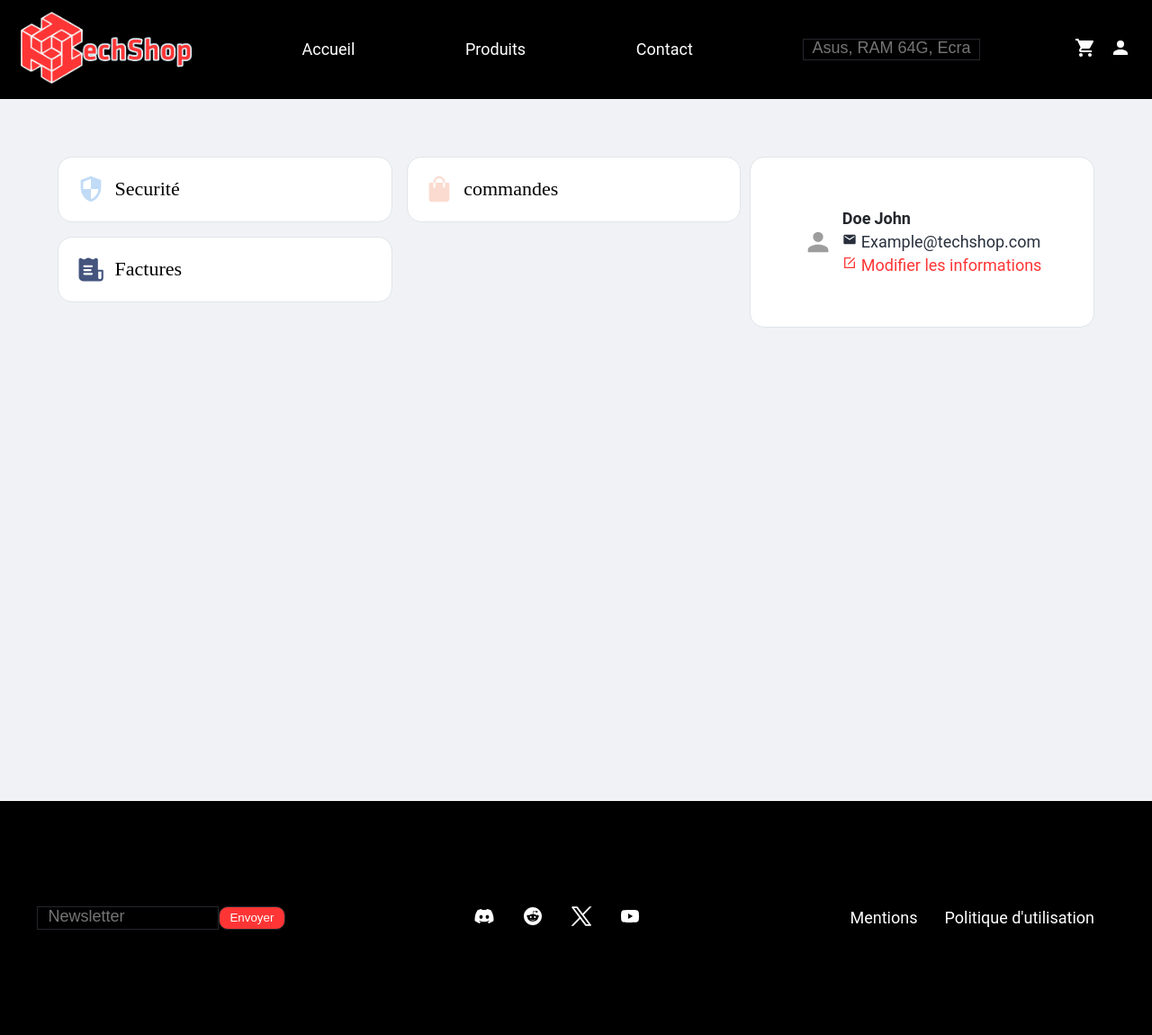
After one commit to Osmause/TechShop, a PHP site: page /pages/account.php in a window 1280 px wide. The commit adds this page. Shown: the whole page at 90% size. Run offline with PHP 8.4, Linux system fonts and the light colour scheme.

Commit message:
add: confirmation, account page

```diff
--- a/assets/css/includes/footer.css
+++ b/assets/css/includes/footer.css
@@ -1,12 +1,15 @@
 footer {
     width: 100%;
+    background-color: var(--secondary-color);
     height: var(--footer-height);
-    background-color: var(--secondary-color);
-    padding: 5%;
+    display: flex;
+    padding: 0 5%;
+    align-items: center;
 }
 
 footer > ul {
     display: flex;
+    width: 100%;
     flex-direction: column;
     align-items: center;
     gap: 10px;
@@ -23,11 +26,15 @@ footer ul li ul {
     gap: 30px;
 }
 
-footer form {
+footer ul li form {
     width: 100%;
     display: flex;
     justify-content: center;
 }
+
+/* footer ul li:last-child{
+    width: min-content;
+} */
 
 .send {
     background-color: var(--primary-color);
--- /dev/null
+++ b/assets/css/pages/account.css
@@ -0,0 +1,108 @@
+@import url(/assets/css/variable.css);
+
+body {
+    background: #f0f2f5;
+
+}
+
+main {
+    height: calc(100% - var(--footer-height) - -10%);
+    padding: 15%;
+}
+
+section {
+    height: 100%;
+    display: flex;
+    flex-direction: column;
+}
+
+.information,
+.security,
+.order,
+.invoice {
+    display: flex;
+    gap: 10px;
+    align-items: center;
+    padding: 5%;
+    background-color: var(--white-diamond);
+    border: 1.5px solid #e0e4ea;
+    border-radius: 16px;
+}
+
+.container .identity,
+.email-container {
+    margin-bottom: 5px;
+}
+
+.information path {
+    fill: #9D9D9D;
+}
+
+.name {
+    color: var(--black-soft);
+    font-weight: 600;
+}
+
+.email-container,
+.update-container {
+    display: flex;
+    gap: 5px;
+}
+
+.email {
+    color: #28303D;
+}
+
+.email-container path {
+    fill: #28303D;
+}
+
+.update-container path {
+    fill: var(--primary-color);
+}
+
+.update {
+    color: var(--primary-color);
+}
+
+.security path {
+    fill: #C1DBF6;
+}
+
+.security span,
+.order span,
+.invoice span {
+    color: var(--secondary-color);
+}
+
+.order path {
+    fill: #FBDBD0;
+}
+
+.invoice path {
+    fill: #44547D;
+}
+
+
+@media only screen and (min-width: 800px) {
+
+    main {
+        height: calc(100% - var(--footer-height) - -30%);
+        padding: 5%;
+    }
+    main section{
+        display: flex;
+        gap: 10px;
+        flex-direction: row-reverse;
+        align-items: start;
+        justify-content: space-between;
+    }
+    .grid {
+        display: grid;
+        grid-template-columns: repeat(2, 1fr);
+        grid-auto-rows: auto;
+        grid-gap: 1rem;
+        flex: 1;
+    }
+
+}
--- /dev/null
+++ b/pages/account.php
@@ -0,0 +1,73 @@
+<!DOCTYPE html>
+<html lang="en">
+
+<head>
+    <meta charset="UTF-8">
+    <meta name="viewport" content="width=device-width, initial-scale=1.0">
+    <link rel="stylesheet" href="../assets/css/pages/account.css">
+    <title>Profile</title>
+</head>
+
+<body>
+    <?php include('../includes/header.html'); ?>
+    <main>
+        <section>
+            <div class="information">
+                <svg xmlns="http://www.w3.org/2000/svg" width="34" height="34" viewBox="0 0 24 24">
+                    <path
+                        d="M12 4a4 4 0 0 1 4 4a4 4 0 0 1-4 4a4 4 0 0 1-4-4a4 4 0 0 1 4-4m0 10c4.42 0 8 1.79 8 4v2H4v-2c0-2.21 3.58-4 8-4" />
+                </svg>
+                <div class="container">
+                    <div class="identity">
+                        <span class="text-h2-media name">Doe</span>
+                        <span class="text-h2-media name">John</span>
+                    </div>
+
+                    <div class="email-container">
+                        <svg xmlns="http://www.w3.org/2000/svg" width="16" height="16" viewBox="0 0 24 24">
+                            <path
+                                d="M20 4H4c-1.1 0-1.99.9-1.99 2L2 18c0 1.1.9 2 2 2h16c1.1 0 2-.9 2-2V6c0-1.1-.9-2-2-2m0 4l-8 5l-8-5V6l8 5l8-5z" />
+                        </svg>
+                        <span class="text-h2-media email">Example@techshop.com</span>
+                    </div>
+
+                    <div class="update-container">
+                        <svg xmlns="http://www.w3.org/2000/svg" width="16" height="16" viewBox="0 0 24 24">
+                            <path fill-rule="evenodd"
+                                d="M14 3v2H5v14h14v-9h2v10a1 1 0 0 1-1 1H4a1 1 0 0 1-1-1V4a1 1 0 0 1 1-1zm5.94.354l.707.707a.5.5 0 0 1 0 .707L11.314 14.1l-1.992.98a.3.3 0 0 1-.402-.402l.98-1.992l9.333-9.333a.5.5 0 0 1 .707 0z" />
+                        </svg>
+                        <span class="text-h2-media update">Modifier les informations</span>
+                    </div>
+                </div>
+            </div>
+            <div class="grid">
+                    <div class="security">
+                <svg xmlns="http://www.w3.org/2000/svg" width="34" height="34" viewBox="0 0 24 24">
+                    <path
+                        d="M12 22q-3.475-.875-5.738-3.988T4 11.1V5l8-3l8 3v6.1q0 3.8-2.262 6.913T12 22m0-2.1q2.425-.75 4.05-2.963T17.95 12H12V4.125l-6 2.25v5.175q0 .175.05.45H12z" />
+                </svg>
+                <span class="text-h1-media">Securité</span>
+            </div>
+            <a class="order" href="../pages/orders.php">
+                <svg xmlns="http://www.w3.org/2000/svg" width="34" height="34" viewBox="0 0 24 24">
+                    <path fill-rule="evenodd"
+                        d="M7.5 7v-.5a4.5 4.5 0 0 1 9 0V7H19c.552 0 1 .449 1 1.007v12.001c0 1.1-.895 1.992-1.994 1.992H5.994A1.994 1.994 0 0 1 4 20.008v-12C4 7.45 4.445 7 5 7zM9 7h6v-.5a3 3 0 0 0-6 0zM7.5 7v4H9V7zM15 7v4h1.5V7z" />
+                </svg>
+                <span class="text-h1-media">commandes</span>
+            </a>
+            <div class="invoice">
+                <svg xmlns="http://www.w3.org/2000/svg" width="34" height="34" viewBox="0 0 24 24">
+                    <path fill-rule="evenodd"
+                        d="M19 21.5H6A3.5 3.5 0 0 1 2.5 18V4.943c0-1.067 1.056-1.744 1.985-1.422q.2.069.387.202l.175.125a2.51 2.51 0 0 0 2.912-.005a3.52 3.52 0 0 1 4.082 0a2.51 2.51 0 0 0 2.912.005l.175-.125c.993-.71 2.372 0 2.372 1.22V12.5H21a.75.75 0 0 1 .75.75v5.5A2.75 2.75 0 0 1 19 21.5M17.75 14v4.75a1.25 1.25 0 0 0 2.5 0V14zM13.5 9.75a.75.75 0 0 0-.75-.75h-6a.75.75 0 0 0 0 1.5h6a.75.75 0 0 0 .75-.75m-1 3a.75.75 0 0 0-.75-.75h-5a.75.75 0 1 0 0 1.5h5a.75.75 0 0 0 .75-.75m.25 2.25a.75.75 0 1 1 0 1.5h-6a.75.75 0 0 1 0-1.5z"
+                        clip-rule="evenodd" />
+                </svg>
+                <span class="text-h1-media">Factures</span>
+            </div>
+            </div>
+        </section>
+    </main>
+    <?php include('../includes/footer.html'); ?>
+</body>
+<script type="module" src="/assets/js/main.js"></script>
+
+</html>
--- a/pages/contact.php
+++ b/pages/contact.php
@@ -9,9 +9,12 @@
 </head>
 
 <body>
+    <?php ?>
+
+
     <?php include('../includes/header.html'); ?>
     <main>
-        <form action="action_page_contact.php" method="get" id="formhelp">
+        <form action="action_page_contact.php" method="post" id="formhelp">
             <div class="identity">
                 <div class="name-container">
                     <label class="text-h2-media" for="fname">Nom</label>
@@ -34,5 +37,4 @@
     <?php include('../includes/footer.html'); ?>
 </body>
 <script type="module" src="../assets/js/main.js"></script>
-
 </html>
--- a/pages/product.php
+++ b/pages/product.php
@@ -64,7 +64,6 @@ $pagerfanta->setCurrentPage(max((int)$page, 1));
             </div>
         </div>
     </main>
-
     <?php include('../includes/footer.html'); ?>
 </body>
 </html>
```
Also changed, not shown: assets/css/pages/confirmation.css (added, +24 -0 lines), assets/css/pages/contact.css (+9 -6 lines), pages/confirmation.php (added, +28 -0 lines).
